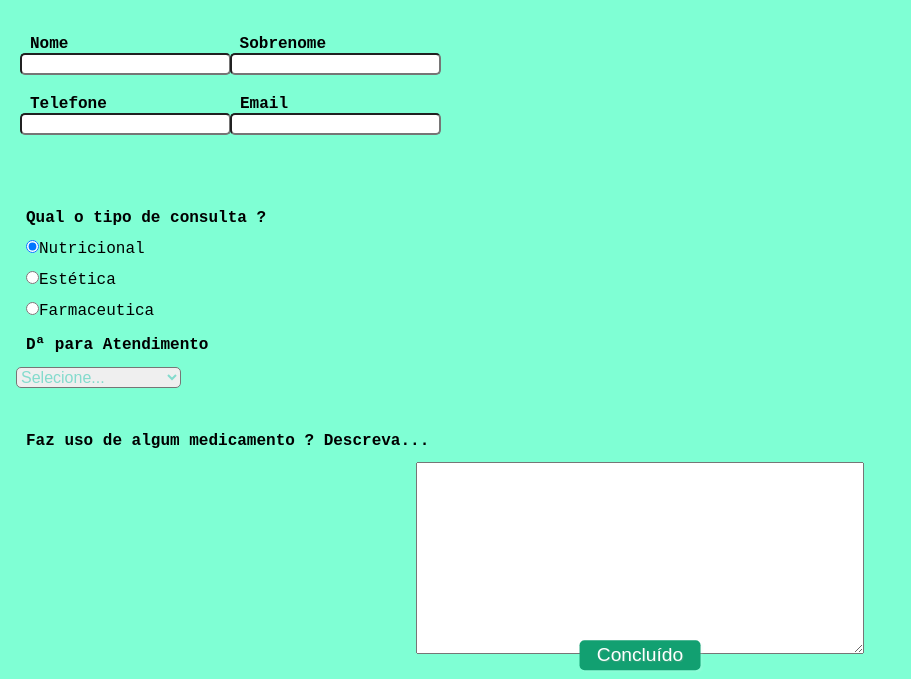
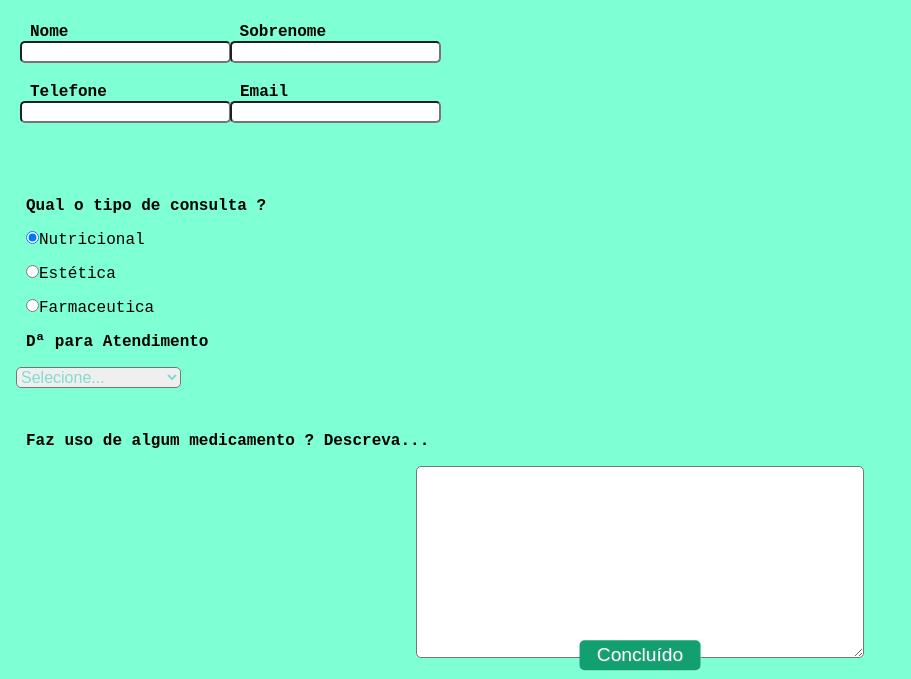
Before and after one commit to DiegoTorresGomes/FurmilarioParaAtendimentoMedico, a plain HTML site: page index1.html in a window 1280 px wide. Shown: the part 121-800 px from the top of the page, without its empty margins (0-911 px from the left). Drawn offline with Linux system fonts and the light colour scheme.

Commit message:
FurmilarioParaAtendimentoMedico

```diff
--- a/style1.css
+++ b/style1.css
@@ -7,7 +7,7 @@ body{
     background-color: aquamarine;
     font-family: 'Courier New', Courier, monospace;
     justify-content: center;
-    margin-top: 3%;
+    margin-top: 2%;
 }
 
 h1{
@@ -78,7 +78,7 @@ label{
 }
 
 .campo label {
-    margin-bottom: 0.8em;
+    margin-bottom: 1em;
     color: black;
     display: block;
 }
@@ -95,6 +95,7 @@ textarea{
     margin: auto;
     padding: 50px;
     display: block;
+    border-radius: 5px;
 }
 
 .botao {
```
